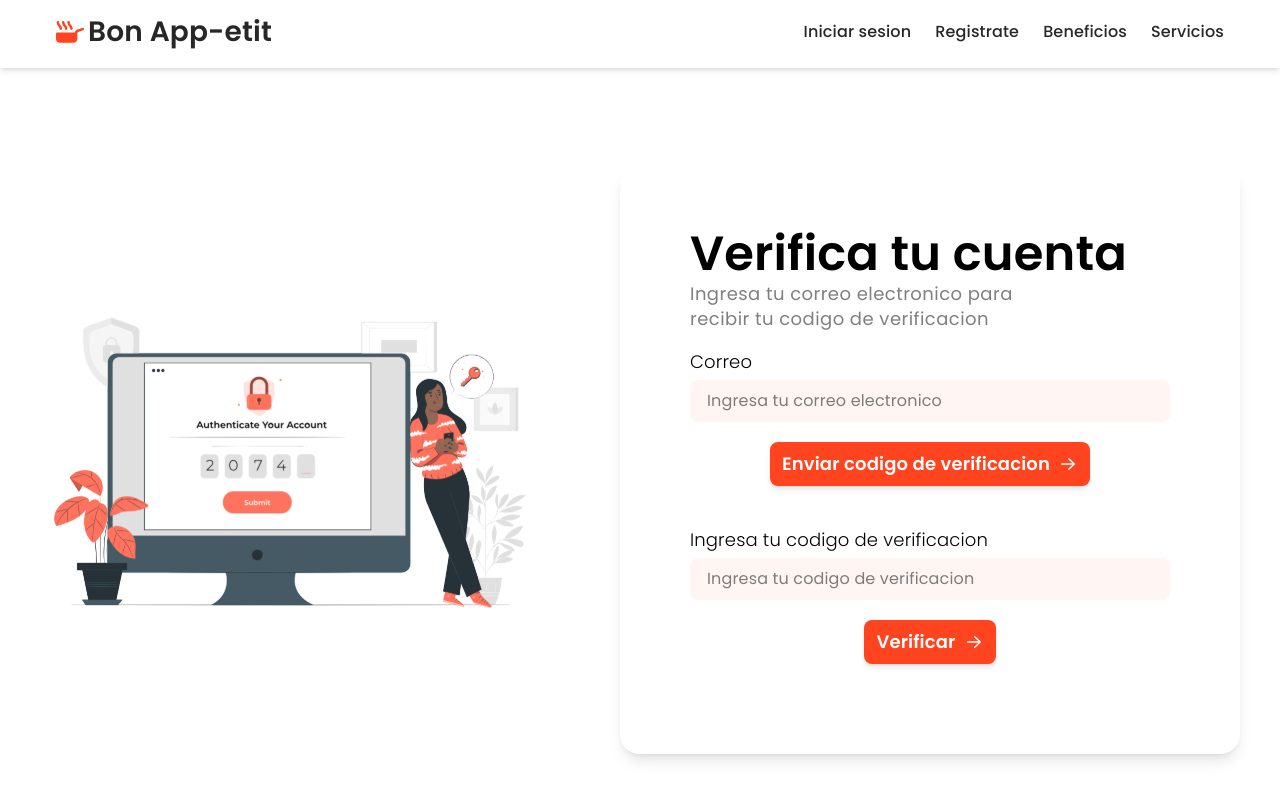
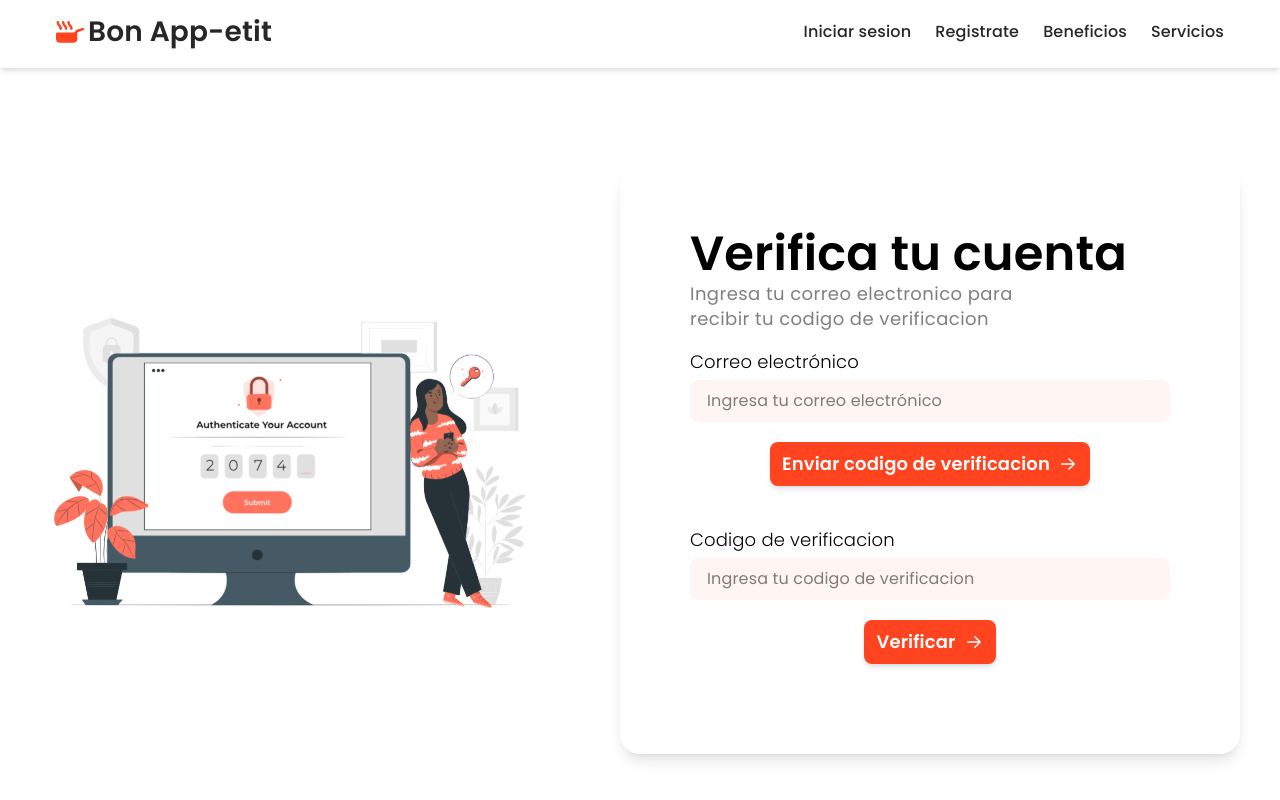
Before and after one commit to BonApp-etit/front, a Next.js app: page /account_verification in a window 1280 px wide. Built offline with nearby package versions, Linux system fonts and the light colour scheme.

Commit message:
Validation Schema for account verification form

```diff
--- a/src/components/NavBar/NavBar.jsx
+++ b/src/components/NavBar/NavBar.jsx
@@ -5,7 +5,7 @@ import Links from "./Links";
 const MenuMaterial = () => {
   return (
     <nav className="flex justify-center bg-white p-4 shadow-md md:px-14">
-      <section className="mb-1 flex w-full min-w-[328px] max-w-[400px] items-center justify-between md:min-w-[632px] md:max-w-[700px] lg:max-w-[1200px]">
+      <section className="mb-1 flex w-full max-w-[400px] items-center justify-between md:min-w-[632px] md:max-w-[700px] lg:max-w-[1200px]">
         <Logo />
         <Links />
         <MenuMobile
--- a/src/hooks/validationSchemas.js
+++ b/src/hooks/validationSchemas.js
@@ -15,3 +15,11 @@ export const registerSchema = Yup.object({
     .min(6, "La contraseña debe tener al menos 6 caracteres")
     .required("Contraseña requerida"),
 });
+
+export const verificationCode = Yup.object({
+  email: Yup.string().email("Correo invalido").required("Correo requerido"),
+  verificationCode: Yup.string()
+    .required("Codigo de verificacion requerido")
+    .min(5, "El codigo de verificacion debe ser de 5 digitos ")
+    .max(5, "El codigo de verificacion debe ser de 5 digitos"),
+});
--- a/src/pages/account_verification/index.jsx
+++ b/src/pages/account_verification/index.jsx
@@ -2,7 +2,8 @@ import Form from "../../components/common_components/Form";
 import InputContained from "@/components/common_components/InputContained";
 import ButtonContained from "@/components/common_components/ButtonContained";
 import useIsTablet from "@/hooks/useIsTablet";
-
+import { Formik, Form as FormikForm, Field, ErrorMessage } from "formik";
+import { verificationCode } from "@/hooks/validationSchemas";
 import NavBar from "@/components/NavBar/NavBar";
 
 export default function SignUp() {
@@ -10,7 +11,14 @@ export default function SignUp() {
   return (
     <main>
       <NavBar />
-
+      <Formik
+        initialValues={{ email: "", password: "" }}
+        validationSchema={verificationCode}
+        onSubmit={(values) => {
+          console.log("Datos del formulario", values);
+        }}
+      >
+        {({ handleSubmit }) => (
           <Form
             tittle="Verifica tu cuenta"
             subtitleTop=""
@@ -18,41 +26,80 @@ export default function SignUp() {
             src="/assets/Authentication/Authentication.svg"
             alt="SignUp"
           >
-        <InputContained
-          label="Correo"
-          placeholder="Ingresa tu correo electronico"
+            <FormikForm onSubmit={handleSubmit}>
+              <div>
+                <Field
+                  name="email"
+                  as={InputContained}
+                  label="Correo electrónico"
+                  placeholder="Ingresa tu correo electrónico"
                   type="text"
                 />
+                <ErrorMessage
+                  name="email"
+                  component="p"
+                  className="font-roboto text-sm text-red-500 md:text-base lg:text-lg"
+                />
+              </div>
 
               <div className="mb-5 mt-5 flex justify-center lg:mb-10">
-          <ButtonContained text="Enviar codigo de verificacion"></ButtonContained>
+                <ButtonContained
+                  type="submit"
+                  text="Enviar codigo de verificacion"
+                ></ButtonContained>
               </div>
               {isTablet ? (
                 <div className="flex items-center gap-2">
-            <InputContained
-              label="Ingresa tu codigo de verificacion"
+                  <div>
+                    <Field
+                      name="verificationCode"
+                      as={InputContained}
+                      label="Codigo de verificacion"
                       placeholder="Ingresa tu codigo de verificacion"
                       type="text"
                     />
+                    <ErrorMessage
+                      name="verificationCode"
+                      component="p"
+                      className="font-roboto text-sm text-red-500 md:text-base lg:text-lg"
+                    />
+                  </div>
 
                   <div className="mb-0">
-              <ButtonContained text="Verificar"></ButtonContained>
+                    <ButtonContained
+                      type="submit"
+                      text="Verificar"
+                    ></ButtonContained>
                   </div>
                 </div>
               ) : (
                 <div>
-            <InputContained
-              label="Ingresa tu codigo de verificacion"
+                  <div>
+                    <Field
+                      name="verificationCode"
+                      as={InputContained}
+                      label="Codigo de verificacion"
                       placeholder="Ingresa tu codigo de verificacion"
                       type="text"
                     />
-
+                    <ErrorMessage
+                      name="verificationCode"
+                      component="p"
+                      className="font-roboto text-sm text-red-500 md:text-base lg:text-lg"
+                    />
+                  </div>
                   <div className="mb-5 mt-5 flex justify-center lg:mb-10">
-              <ButtonContained text="Verificar"></ButtonContained>
+                    <ButtonContained
+                      type="submit"
+                      text="Verificar"
+                    ></ButtonContained>
                   </div>
                 </div>
               )}
+            </FormikForm>
           </Form>
+        )}
+      </Formik>
     </main>
   );
 }
```
Lines whose indentation alone changed are shown as unchanged.
